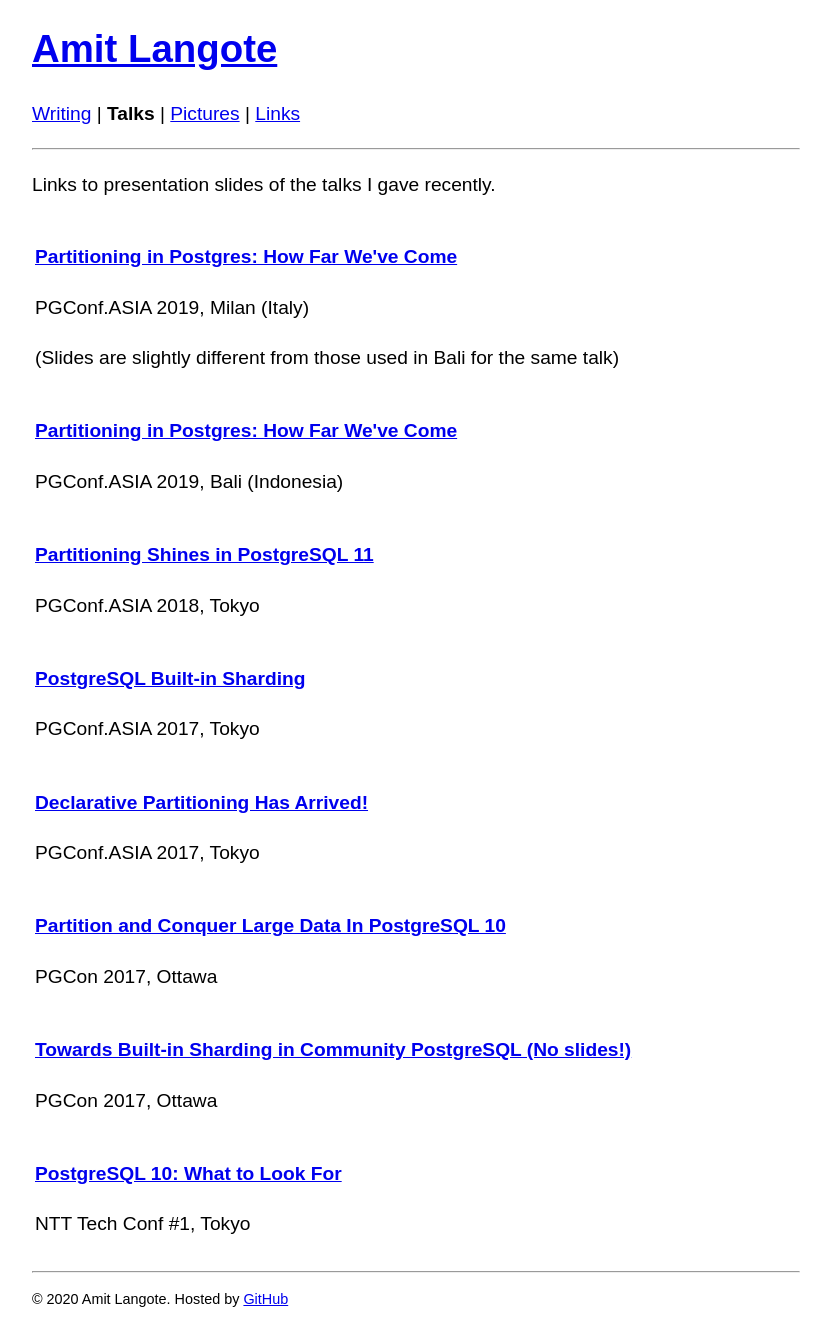
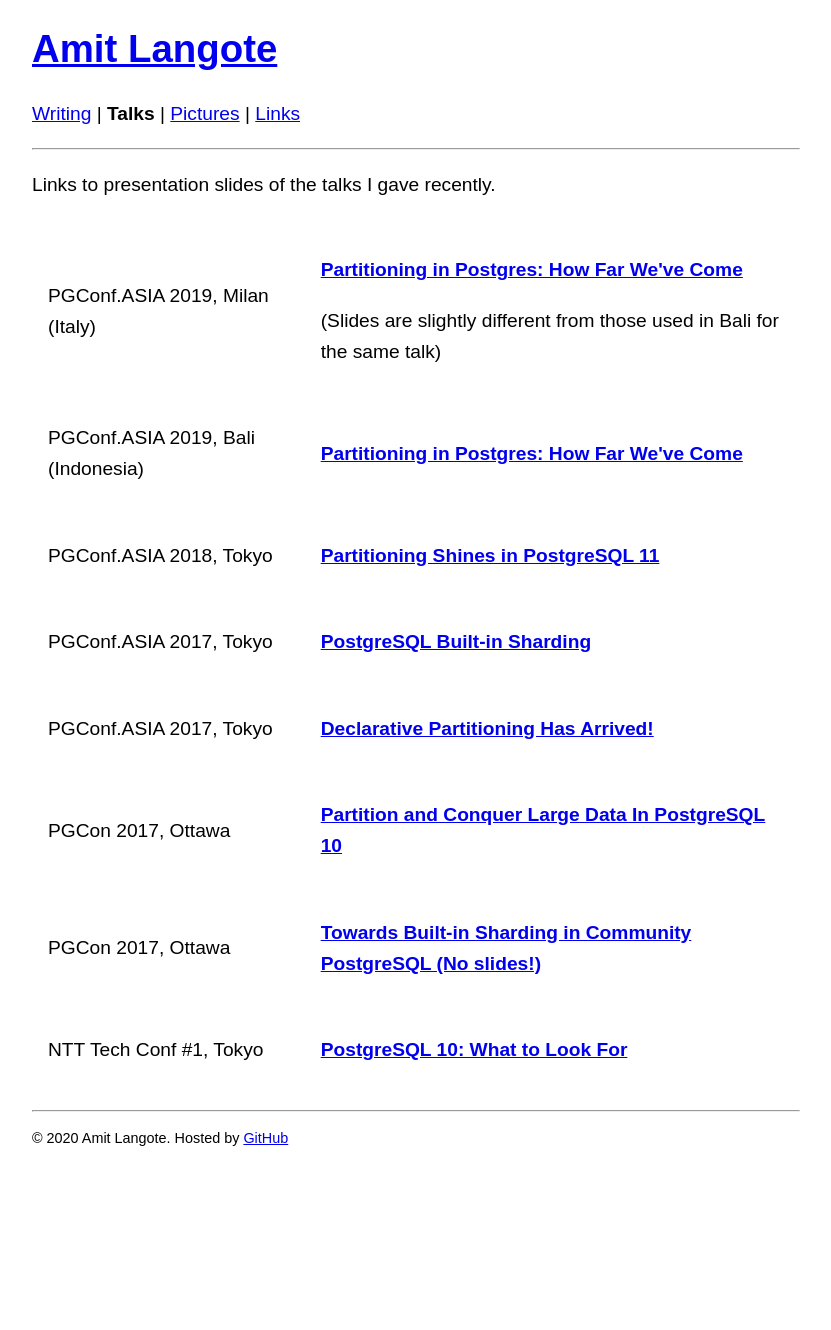
Before and after one commit to amitlan/website, a Jekyll site: the page built from talks/index.md, in a window 1280 px wide. Shown: the whole page, without its empty margins (224-1055 px from the left). Built offline with Jekyll 4.4.1, drawn with Linux system fonts in a browser that asks for light colours; after the commit the page ends 1169 px from its top, so only the background shows below that.

Commit message:
talks: new table layout

```diff
--- a/talks/index.md
+++ b/talks/index.md
@@ -6,102 +6,109 @@ title: Talks
 <hr>
 Links to presentation slides of the talks I gave recently.
 
-<table>
+<table cellspacing="15">
   <tr>
+    <td><p>
+       PGConf.ASIA 2019, Milan (Italy)
+    </p></td>
     <td>
 		<p>
 			<a href="https://s3-ap-northeast-1.amazonaws.com/amitlan.com/files/slides/pgconf-eu-2019.pdf">
 				<b>Partitioning in Postgres: How Far We've Come</b>
 			</a>
 		</p>
-		<p>
-			PGConf.ASIA 2019, Milan (Italy)
-		</p>
 	    	<p>(Slides are slightly different from those used in Bali for the same talk)</p>
 	</td>
   </tr>
   <tr>
+	  		<td><p>
+			PGConf.ASIA 2019, Bali (Indonesia)
+		</p></td>
+
     <td>
 		<p>
 			<a href="https://s3-ap-northeast-1.amazonaws.com/amitlan.com/files/slides/pgconf-asia-2019.pdf">
 				<b>Partitioning in Postgres: How Far We've Come</b>
 			</a>
 		</p>
-		<p>
-			PGConf.ASIA 2019, Bali (Indonesia)
-		</p>
 	</td>
   </tr>
   <tr>
+
+		<td><p>
+			PGConf.ASIA 2018, Tokyo
+		</p></td>
     <td>
 		<p>
 			<a href="https://s3-ap-northeast-1.amazonaws.com/amitlan.com/files/slides/pg-11-partition-shines-pgconf-asia-2018.pdf">
 				<b>Partitioning Shines in PostgreSQL 11</b>
 			</a>
 		</p>
-		<p>
-			PGConf.ASIA 2018, Tokyo
-		</p>
 	</td>
   </tr>
   <tr>
+
+		<td><p>
+			PGConf.ASIA 2017, Tokyo
+		</p></td>
     <td>
 		<p>
 			<a href="https://s3-ap-northeast-1.amazonaws.com/amitlan.com/files/slides/pg-built-in-sharding-pgconf-asia-2017.pdf">
 				<b>PostgreSQL Built-in Sharding</b>
 			</a>
 		</p>
-		<p>
-			PGConf.ASIA 2017, Tokyo
-		</p>
 	</td>
   </tr>
   <tr>
+
+		<td><p>
+			PGConf.ASIA 2017, Tokyo
+		</p></td>
     <td>
 		<p>
 			<a href="https://s3-ap-northeast-1.amazonaws.com/amitlan.com/files/slides/pg-decl-part-arrived-pgconf-asia-2017.pdf">
 				<b>Declarative Partitioning Has Arrived!</b>
 			</a>
 		</p>
-		<p>
-			PGConf.ASIA 2017, Tokyo
-		</p>
 	</td>
   </tr>
   <tr>
+
+		<td><p>
+			PGCon 2017, Ottawa
+		</p></td>
     <td>
 		<p>
 			<a href="https://s3-ap-northeast-1.amazonaws.com/amitlan.com/files/slides/pg10-partition-pgcon-2017.pdf">
 				<b>Partition and Conquer Large Data In PostgreSQL 10</b>
 			</a>
 		</p>
-		<p>
-			PGCon 2017, Ottawa
-		</p>
 	</td>
   </tr>
   <tr>
+
+		<td><p>
+			PGCon 2017, Ottawa
+		</p></td>
     <td>
 		<p>
 			<a href="https://www.pgcon.org/2017/schedule/events/1069.en.html">
 				<b>Towards Built-in Sharding in Community PostgreSQL (No slides!)</b>
 			</a>
 		</p>
-		<p>
-			PGCon 2017, Ottawa
-		</p>
 	</td>
   </tr>
   <tr>
+
+		<td><p>
+			NTT Tech Conf #1, Tokyo
+		</p></td>
     <td>
 		<p>
 			<a href="https://s3-ap-northeast-1.amazonaws.com/amitlan.com/files/slides/pg10-features-ntt-techconf.pdf">
 				<b>PostgreSQL 10: What to Look For</b>
 			</a>
 		</p>
-		<p>
-			NTT Tech Conf #1, Tokyo
-		</p>
 	</td>
   </tr>
 </table>
```
